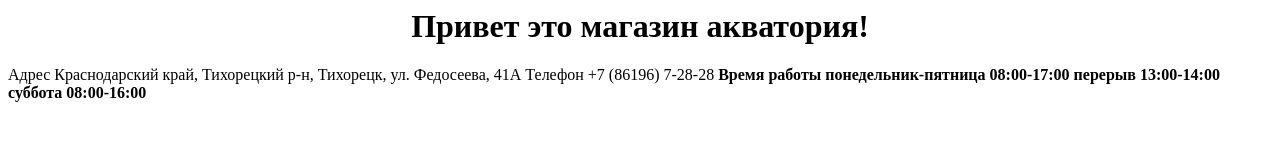
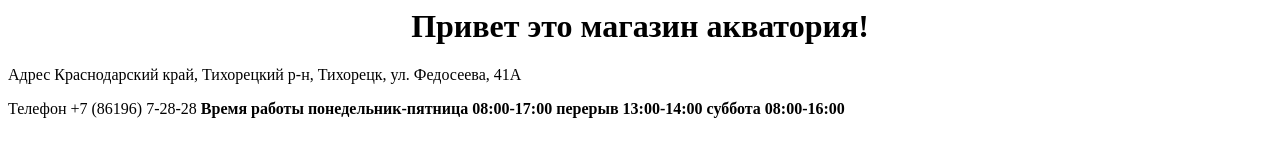
Before and after one commit to Akvatoria-tih/akvatoria-tih.github.io, a plain HTML site: page index.html in a window 1280 px wide. Drawn offline with Linux system fonts and the light colour scheme.

Commit message:
Update index.html

```diff
--- a/index.html
+++ b/index.html
@@ -12,15 +12,9 @@
 </h1>
 </center>
 
-
-
-
-<left>
-<body>
-Адрес
+<p>Адрес
  Краснодарский край, Тихорецкий р-н, Тихорецк, ул. Федосеева, 41А
-</body>
-</left>
+  </p>
 
 <left>
 <body>
```
